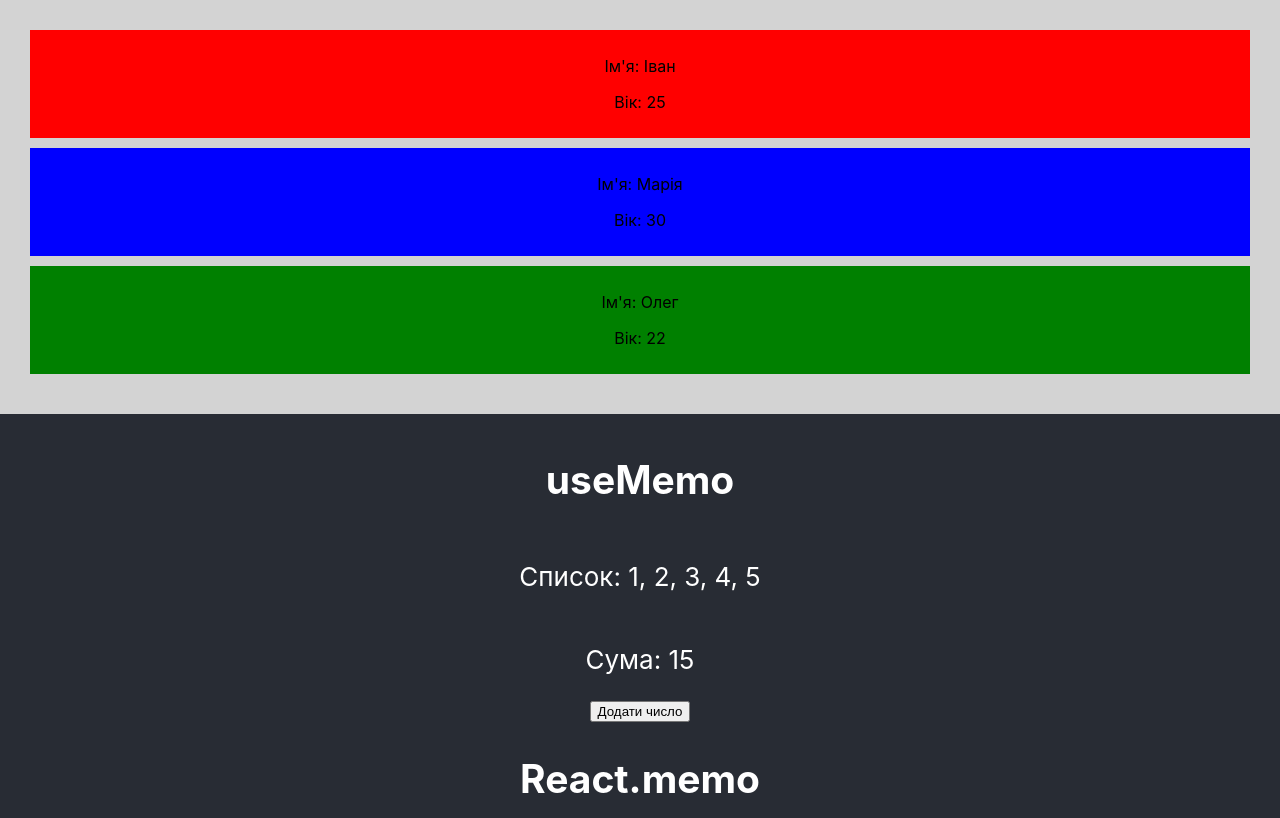
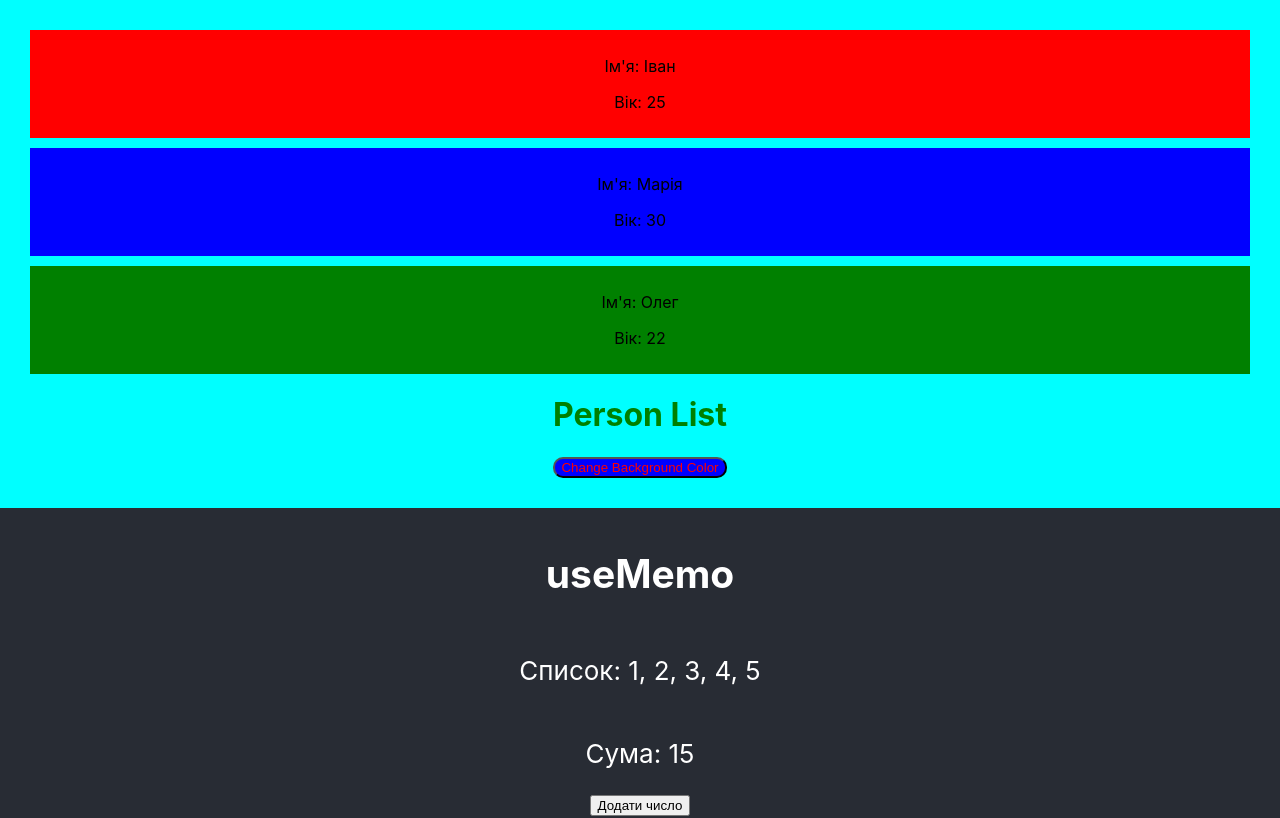
Before and after one commit to elena1964synyshyn/huck, a React (Create React App) app in the folder my-app/: page / in a window 1280 px wide. Shown: the top 818 px of the page. Built offline with nearby package versions, Linux system fonts and the light colour scheme.

Commit message:
add folders js and css and updare js

```diff
--- a/my-app/package.json
+++ b/my-app/package.json
@@ -7,9 +7,11 @@
     "@testing-library/jest-dom": "^6.9.1",
     "@testing-library/react": "^16.3.2",
     "@testing-library/user-event": "^13.5.0",
+    "classnames": "^2.5.1",
     "react": "^19.2.5",
     "react-dom": "^19.2.5",
     "react-scripts": "5.0.1",
+    "styled-components": "^6.4.1",
     "web-vitals": "^2.1.4"
   },
   "scripts": {
--- a/my-app/src/App.js
+++ b/my-app/src/App.js
@@ -64,7 +64,7 @@ function App() {
 
   return (
     <div className="App">
-      <PersonList />
+      <PersonList /> {/* ✅ вже тут є PersonList */}
       <header className="App-header">
         <h2>useMemo</h2>
         <p>Список: {list.join(', ')}</p>
--- a/my-app/src/PersonList/PersonList.js
+++ b/my-app/src/PersonList/PersonList.js
@@ -1,14 +1,44 @@
+import { useState } from 'react';
 import { PERSONS } from '../utils';
 import PersonListitem from '../PersonListitem/PersonListitem';
-const styles = {
-  container: { padding: 30, backgroundColor: 'lightgray' },
-};
+import classNames from 'classnames';
+
+import styles from './ProductList.module.css';
+import { Title, Button } from './styles';
+
+// const Title = styled.h1`
+//   color: green;
+// `;
+// const Button = styled.button`
+//   border-radius: 10px;
+//   color: ${props => props.primary || '#BF4F74'};
+//   background-color: ${props => (props.state ? '#fff' : 'blue')};
+// `;
+
 const PersonList = () => {
+  const [bgColor, setBgColor] = useState('lightgray');
+  const [state, setState] = useState(false);
+  const changeBackgroundColor = () => {
+    setBgColor('lightblue');
+    setState(!state);
+  };
+
   return (
-    <div style={styles.container}>
+    <div
+      className={classNames(styles.container, {
+        [styles.blueColor]: bgColor === 'blue',
+        [styles.redColor]: bgColor === 'red',
+      })}
+    >
       {PERSONS.map(person => (
         <PersonListitem key={person.id} person={person} />
       ))}
+      <Title>Person List</Title>
+      {/* <Input inputColor="blue" placeholder="Blue input" />
+      <Input placeholder="Default red input" /> */}
+      <Button primary={'red'} state={state} onClick={changeBackgroundColor}>
+        Change Background Color
+      </Button>
     </div>
   );
 };
--- /dev/null
+++ b/my-app/src/PersonList/ProductList.module.css
@@ -0,0 +1,4 @@
+.container {
+  padding: 30px;
+  background-color: aqua;
+}
--- /dev/null
+++ b/my-app/src/PersonList/styles.js
@@ -0,0 +1,10 @@
+import styled from 'styled-components';
+
+export const Title = styled.h1`
+  color: green;
+`;
+export const Button = styled.button`
+  border-radius: 10px;
+  color: ${props => props.primary || '#BF4F74'};
+  background-color: ${props => (props.state ? '#fff' : 'blue')};
+`;
```
Also changed, not shown: 1 other file (tests, documents, lock files or other folders).
